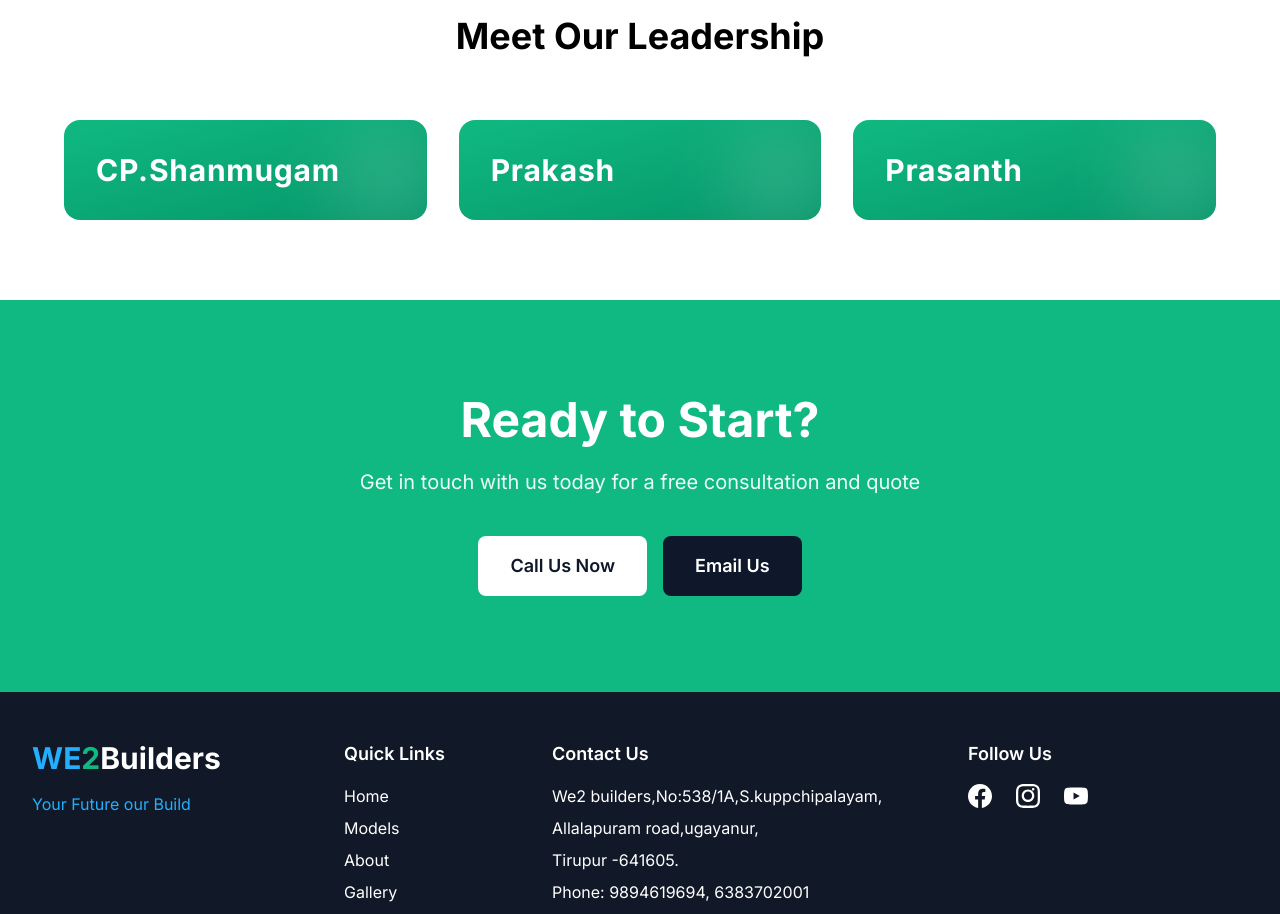
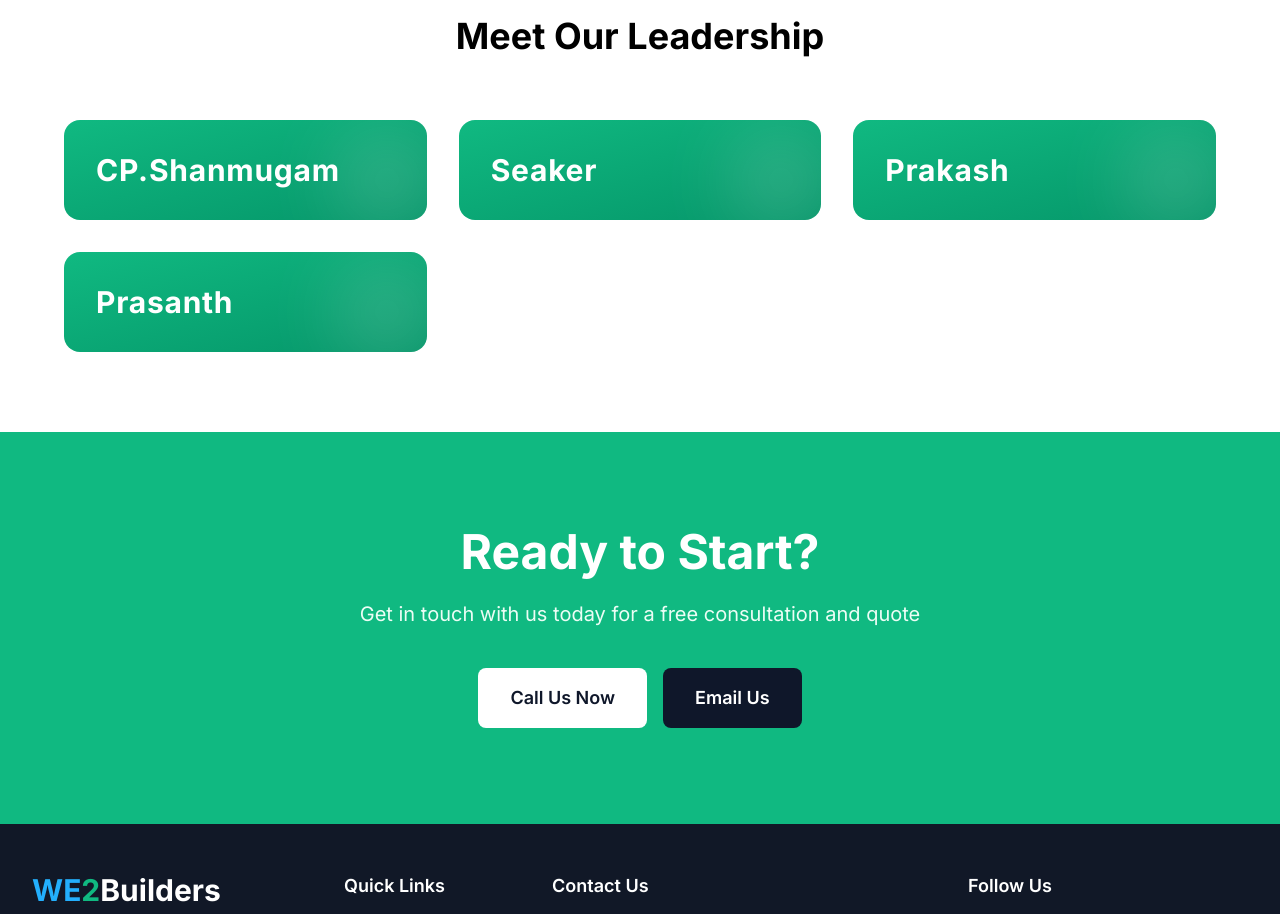
Before and after one commit to we2builderss/we2builders, a Next.js app in the folder readymade-homes/: page /about in a window 1280 px wide. Shown: the part 1500-2414 px from the top of the page. Built offline with nearby package versions, Linux system fonts and the light colour scheme.

Commit message:
name update

```diff
--- a/readymade-homes/app/about/page.js
+++ b/readymade-homes/app/about/page.js
@@ -90,6 +90,7 @@ export default function AboutPage() {
                     <div className="grid md:grid-cols-3 gap-8">
                         {[
                             'CP.Shanmugam',
+                            'Seaker',
                             'Prakash',
                             'Prasanth'
                         ].map((name, index) => (
```
